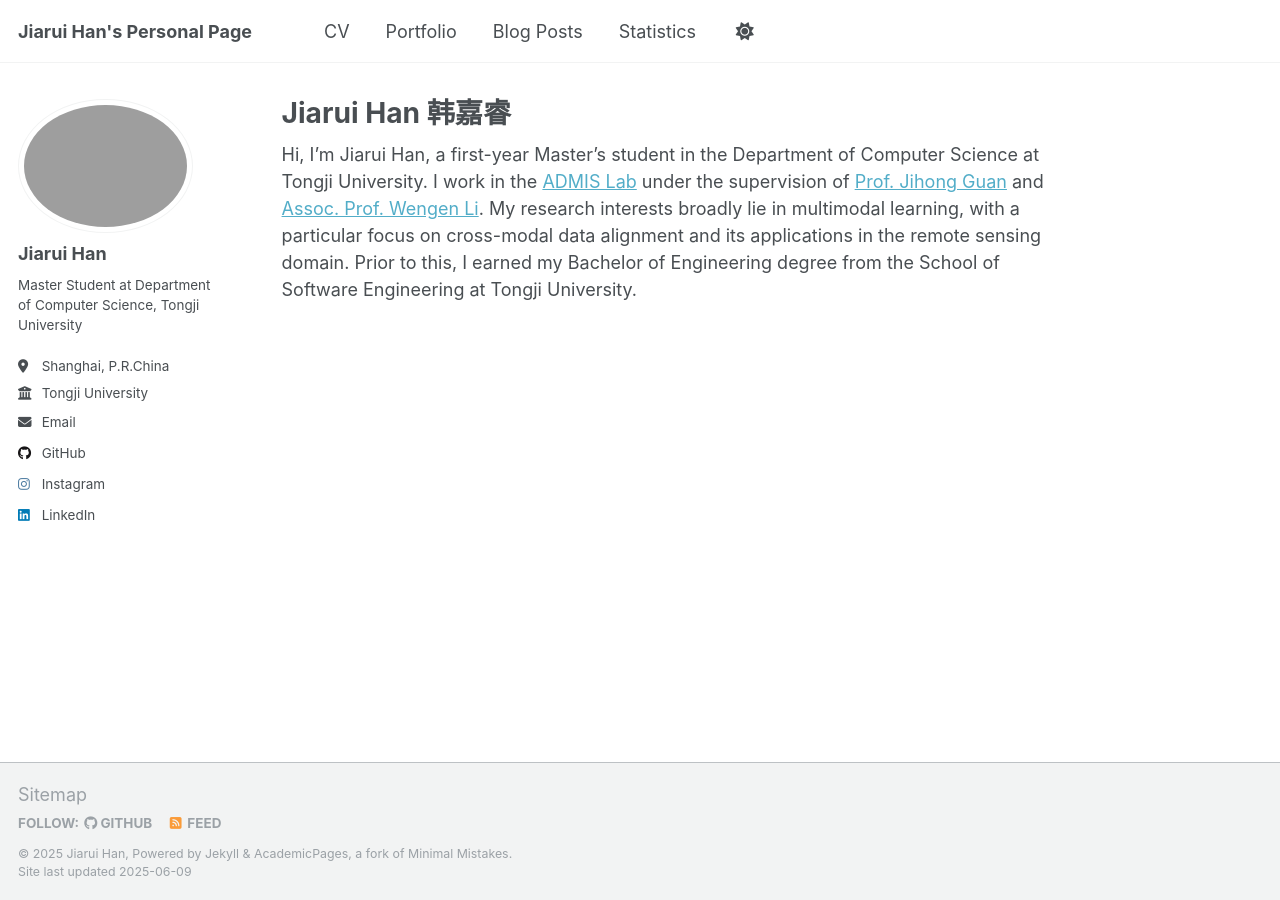
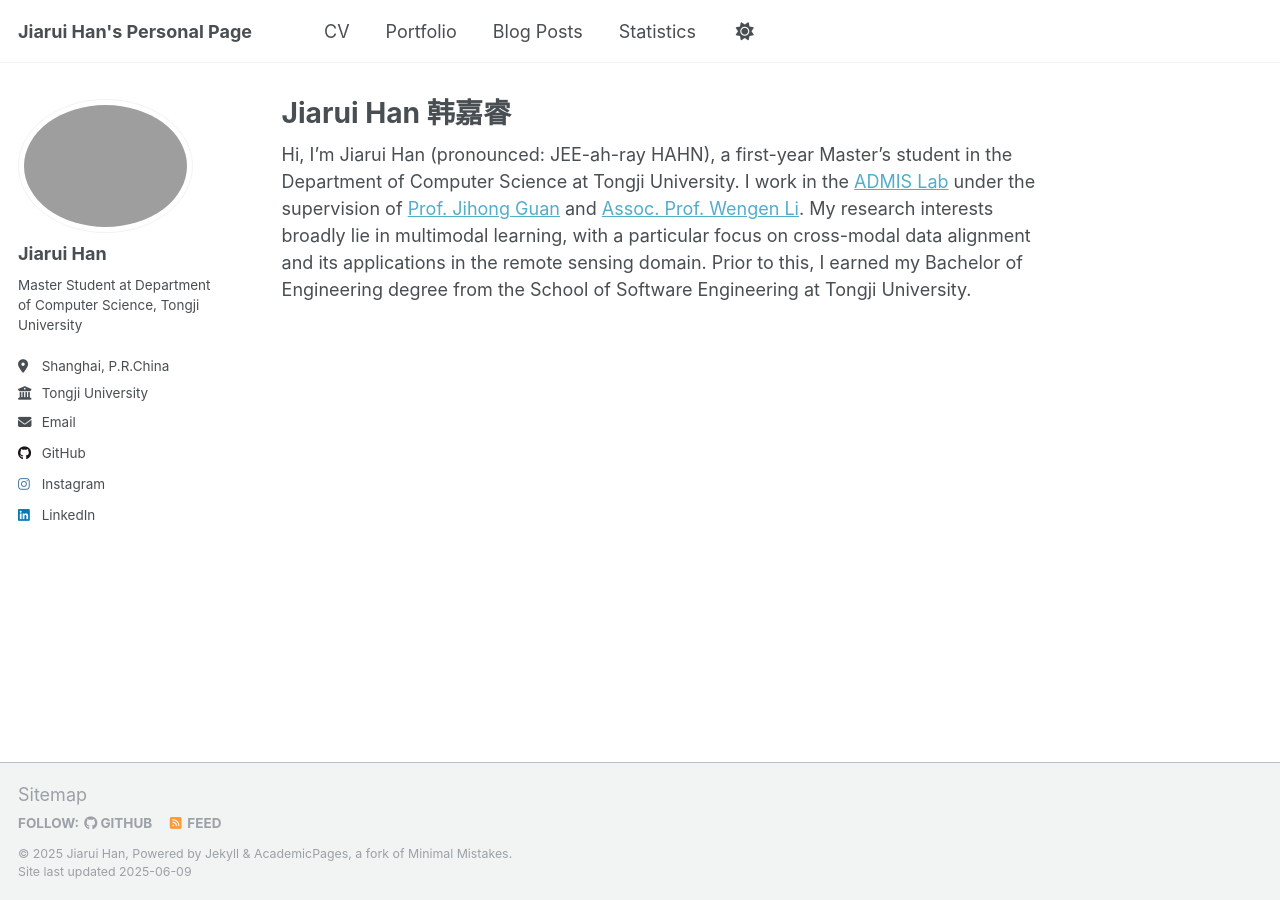
Before and after one commit to BillHan01/BillHan01.github.io, a Jekyll site: the page built from _pages/about.md, in a window 1280 px wide. Built offline with Jekyll 4.4.1, drawn with Linux system fonts in a browser that asks for light colours.

```diff
--- a/_pages/about.md
+++ b/_pages/about.md
@@ -7,4 +7,4 @@ redirect_from:
   - /about.html
 ---
 
-Hi, I'm Jiarui Han, a first-year Master's student in the Department of Computer Science at Tongji University. I work in the [ADMIS Lab](https://admis-tongji.github.io/) under the supervision of [Prof. Jihong Guan](https://cs.tongji.edu.cn/info/1061/2814.htm) and [Assoc. Prof. Wengen Li](https://cs.tongji.edu.cn/info/1063/2826.htm). My research interests broadly lie in multimodal learning, with a particular focus on cross-modal data alignment and its applications in the remote sensing domain. Prior to this, I earned my Bachelor of Engineering degree from the School of Software Engineering at Tongji University.
+Hi, I'm Jiarui Han (pronounced: JEE-ah-ray HAHN), a first-year Master's student in the Department of Computer Science at Tongji University. I work in the [ADMIS Lab](https://admis-tongji.github.io/) under the supervision of [Prof. Jihong Guan](https://cs.tongji.edu.cn/info/1061/2814.htm) and [Assoc. Prof. Wengen Li](https://cs.tongji.edu.cn/info/1063/2826.htm). My research interests broadly lie in multimodal learning, with a particular focus on cross-modal data alignment and its applications in the remote sensing domain. Prior to this, I earned my Bachelor of Engineering degree from the School of Software Engineering at Tongji University.
--- a/_pages/statistics.html
+++ b/_pages/statistics.html
@@ -7,6 +7,7 @@ author_profile: true
 
 {% include base_path %}
 <body>
+<h3>Visitors of this website come from...</h3>
 
 <a href="https://mapmyvisitors.com/web/1byfl" title="Visit tracker">
   <img
```
Also changed, not shown: _pages/cv.md (+1 -1 lines), 1 other file.
